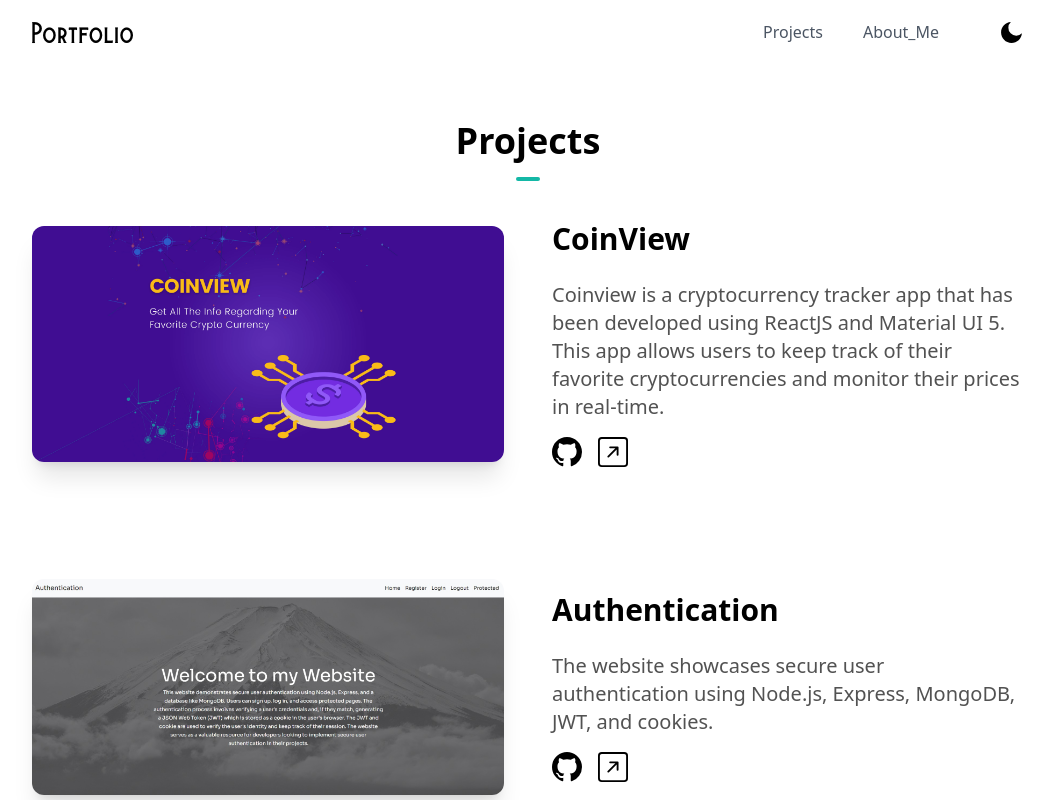
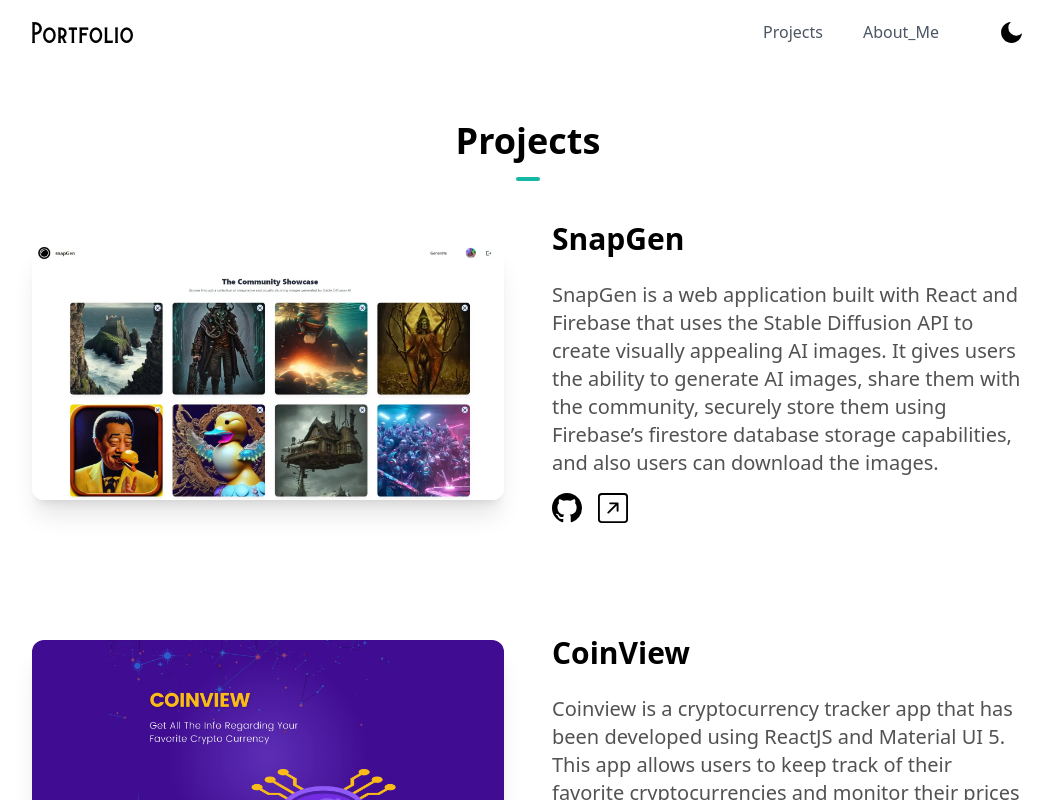
Before and after one commit to KrishnaDhalla/My-React-Portfolio, a Next.js app: page /Projects in a window 1280 px wide. Shown: the top 800 px of the page, without its empty margins (112-1165 px from the left). Built offline with nearby package versions, Linux system fonts and the light colour scheme.

Commit message:
added latest project also updated the resume

```diff
--- a/pages/Hero.jsx
+++ b/pages/Hero.jsx
@@ -35,7 +35,7 @@
           <FaEnvelope className="cursor-pointer" />
         </a>
         <a
-          href="https://drive.google.com/drive/folders/1cN-2Q8mxLkaaDDP1mctwq09AY_9PhPOF?usp=share_link"
+          href="https://drive.google.com/file/d/1UxLj28BC6KgdK-sxSjoVq1o1Ecu5Dv7x/view?usp=share_link"
           target={"_blank"}
         >
           <FaFilePdf className="cursor-pointer" />
--- a/pages/Projects.jsx
+++ b/pages/Projects.jsx
@@ -1,56 +1,75 @@
-import React from 'react'
+import React from "react";
 import Head from "next/head";
-import Image from 'next/image'
-import { BsGithub, BsArrowUpRightSquare } from "react-icons/bs"
-import Link from "next/link"
-import SlideUp from "./SlideUp"
-import Navbar from './Navbar'
-import { ThemeProvider } from 'next-themes'
-import {motion as m} from "framer-motion"
+import Image from "next/image";
+import { BsGithub, BsArrowUpRightSquare } from "react-icons/bs";
+import Link from "next/link";
+import SlideUp from "./SlideUp";
+import Navbar from "./Navbar";
+import { ThemeProvider } from "next-themes";
+import { motion as m } from "framer-motion";
 
-const project=[
+const project = [
   {
-    name:"CoinView",
-    description:"Coinview is a cryptocurrency tracker app that has been developed using ReactJS and Material UI 5. This app allows users to keep track of their favorite cryptocurrencies and monitor their prices in real-time.",
-    github:"https://github.com/KrishnaDhalla/CoinView.git",
-    link:"https://coinview.netlify.app/",
-    image:"/coinview2.webp"
+    name: "SnapGen",
+    description:
+      "SnapGen is a web application built with React and Firebase that uses the Stable Diffusion API to create visually appealing AI images. It gives users the ability to generate AI images, share them with the community, securely store them using Firebase’s firestore database storage capabilities, and also users can download the images.",
+    github: "https://github.com/KrishnaDhalla/snapGen",
+    link: "https://snap-gen.vercel.app/",
+    image: "/snapgen.webp",
   },
   {
-    name:"Authentication",
-    description:"The website showcases secure user authentication using Node.js, Express, MongoDB, JWT, and cookies.",
-    github:"https://github.com/KrishnaDhalla/Authentication-using-Node.js",
-    link:"https://authentication-using-nodejs.vercel.app/",
-    image:"/auth.jpeg"
+    name: "CoinView",
+    description:
+      "Coinview is a cryptocurrency tracker app that has been developed using ReactJS and Material UI 5. This app allows users to keep track of their favorite cryptocurrencies and monitor their prices in real-time.",
+    github: "https://github.com/KrishnaDhalla/CoinView",
+    link: "https://coinview.netlify.app/",
+    image: "/coinview2.webp",
   },
   {
-    name:"SpaceX Redesign",
-    description:"Created a completely revamped SpaceX Website using Html Css and JavaScript with a superb UI experience and animations.",
-    github:"https://github.com/KrishnaDhalla/SpaceX-Redesign",
-    link:"https://spacexbykd.netlify.app/",
-    image:"/spacex.jpeg"
+    name: "Authentication",
+    description:
+      "The website showcases secure user authentication using Node.js, Express, MongoDB, JWT, and cookies.",
+    github: "https://github.com/KrishnaDhalla/Authentication-using-Node.js",
+    link: "https://authentication-using-nodejs.vercel.app/",
+    image: "/auth.jpeg",
   },
   {
-    name:"Sobest",
-    description:"Developed a responsive product showcasing website for Andri Agro Foods pvt.",
-    github:"",
-    link:"http://sobest.in/",
-    image:"/sobest.jpeg"
+    name: "SpaceX Redesign",
+    description:
+      "Created a completely revamped SpaceX Website using Html Css and JavaScript with a superb UI experience and animations.",
+    github: "https://github.com/KrishnaDhalla/SpaceX-Redesign",
+    link: "https://spacexbykd.netlify.app/",
+    image: "/spacex.jpeg",
   },
-
-]
+  {
+    name: "Sobest",
+    description:
+      "Developed a responsive product showcasing website for Andri Agro Foods pvt.",
+    github: "",
+    link: "http://sobest.in/",
+    image: "/sobest.jpeg",
+  },
+];
 const Projects = () => {
   return (
-    <m.div initial={{opacity:0}} animate={{opacity:1}} transition={{duration:0.3, ease:"easeInOut"}} exit={{opacity:0}}>
+    <m.div
+      initial={{ opacity: 0 }}
+      animate={{ opacity: 1 }}
+      transition={{ duration: 0.3, ease: "easeInOut" }}
+      exit={{ opacity: 0 }}
+    >
       <Head>
         <title>Projects | Krishna Dhalla</title>
         <meta name="description" content="Generated by create next app" />
         <meta name="viewport" content="width=device-width, initial-scale=1" />
       </Head>
 
-    <section id="projects" className='bg-white px-10 md:px-20 lg:px-36 dark:bg-gray-900 md:pb-20 pb-10 min-h-screen'>
+      <section
+        id="projects"
+        className="bg-white px-10 md:px-20 lg:px-36 dark:bg-gray-900 md:pb-20 pb-10 min-h-screen"
+      >
         <ThemeProvider enableSystem={true} attribute="class">
-      <Navbar/>
+          <Navbar />
 
           <h1 className="my-10 text-center font-bold text-4xl">
             Projects
@@ -75,7 +94,9 @@
                         </Link>
                       </div>
                       <div className="mt-8 md:mt-0 lg:mt-0 md:w-1/2">
-                    <h1 className="text-3xl font-bold mb-6">{project.name}</h1>
+                        <h1 className="text-3xl font-bold mb-6">
+                          {project.name}
+                        </h1>
                         <p className="text-xl leading-7 mb-4 text-neutral-600 dark:text-neutral-400">
                           {project.description}
                         </p>
@@ -97,14 +118,13 @@
                     </div>
                   </SlideUp>
                 </div>
-          )
+              );
             })}
-
           </div>
         </ThemeProvider>
       </section>
     </m.div>
-  )
-}
+  );
+};
 
-export default Projects
+export default Projects;
```
Also changed, not shown: public/snapgen.webp (added). Lines whose indentation alone changed are shown as unchanged.
